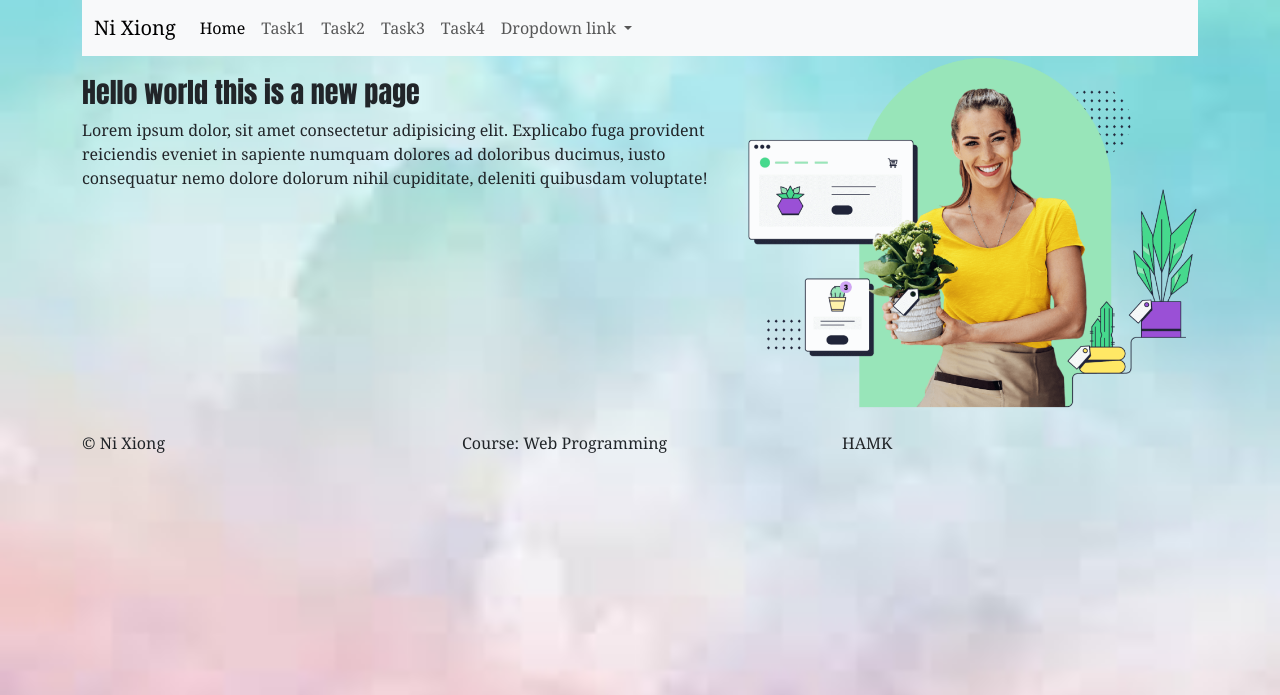
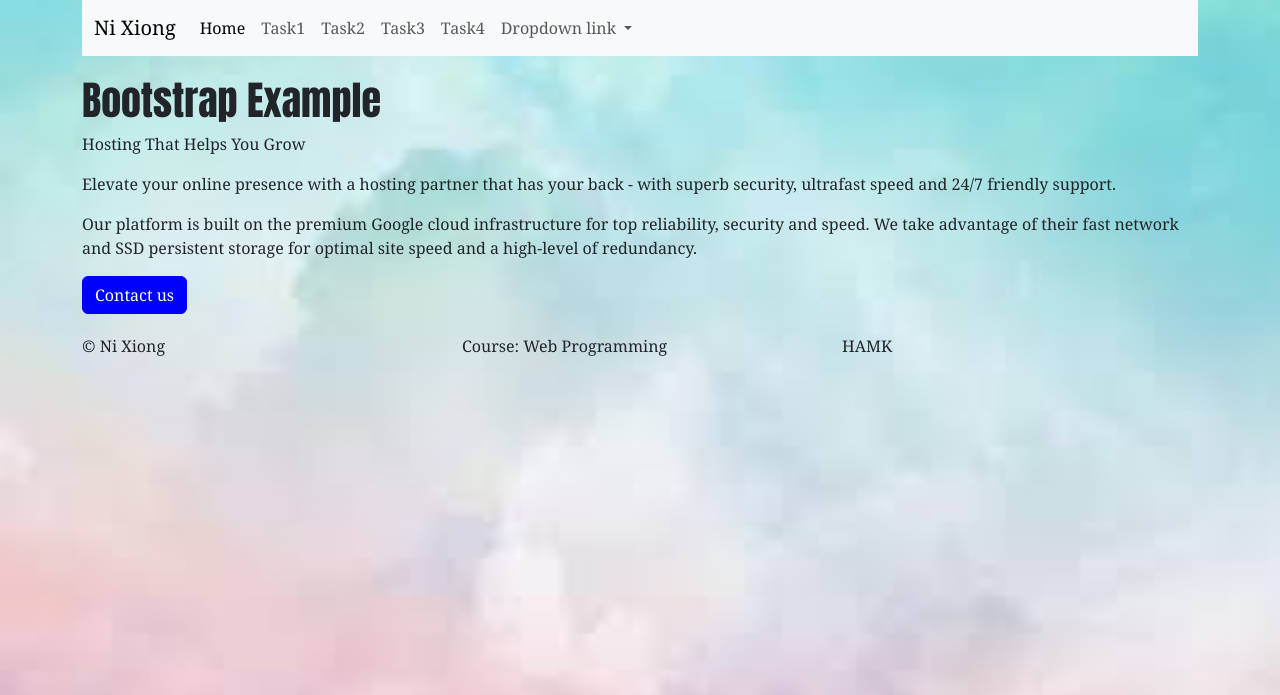
Before and after one commit to Nicky-hub371/nixiong-php-course, a PHP site: page /nicky_tasks/ex2.php in a window 1280 px wide. Shown: the top 695 px of the page. Run offline with PHP 8.4, Linux system fonts and the light colour scheme.

Commit message:
fix the images problems

```diff
--- a/nicky_tasks/ex2.php
+++ b/nicky_tasks/ex2.php
@@ -4,10 +4,17 @@ include'header.php';
 ?>
 <main class="main-section">
 
-    <h3>Hello world this is a new page</h3>
-    <p>Lorem ipsum dolor, sit amet consectetur adipisicing elit. Explicabo fuga provident reiciendis
-    eveniet in sapiente numquam dolores ad doloribus ducimus, iusto consequatur nemo dolore dolorum
-    nihil cupiditate, deleniti quibusdam voluptate!</p>
+<div>
+
+<h1>Bootstrap Example</h1>
+<p>Hosting That Helps You Grow</p>
+<p>Elevate your online presence with a hosting partner that has your back
+- with superb security, ultrafast speed and 24/7 friendly support.</p>
+<p>Our platform is built on the premium Google cloud infrastructure for top reliability,
+security and speed. We take advantage of their fast network and SSD persistent storage for
+optimal site speed and a high-level of redundancy.</p>
+<a href="#" class="btn btn-primary">Contact us</a>
+</div>
 
 </main>
 <?php include'footer.php'; ?>
--- a/nicky_tasks/footer.php
+++ b/nicky_tasks/footer.php
@@ -1,9 +1,4 @@
-</div>
-            <div class="col-md-5">
-                <img class="img-fluid" src="Images/ladyAndPlant.png">
-            </div>
-
-        </div>
+   </div>
           <footer class="row">
 
             <div class="col-md-4">&copy; Ni Xiong</div>
--- a/nicky_tasks/header.php
+++ b/nicky_tasks/header.php
@@ -49,4 +49,3 @@
         </div>
       </nav>
         <div class="row">
-            <div class="col-md-7">
--- a/nicky_tasks/styles.css
+++ b/nicky_tasks/styles.css
@@ -1,6 +1,6 @@
 body{
     font-family: Georgia, 'Times New Roman', Times, serif;
-    background-image: url(Images/bcimage.jpg);
+    background-image: url(images/bcimage.jpg);
     background-size: cover;
 }
 
```
